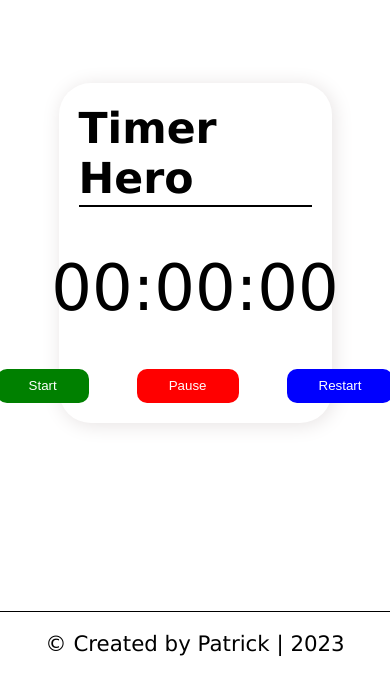
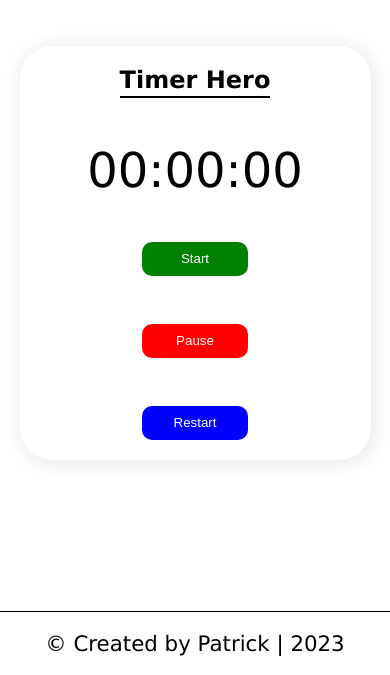
Before and after one commit to BaldezPatrick/timer-hero, a plain HTML site: page index.html in a window 390 px wide. Shown: the part 169-844 px from the top of the page. Drawn offline with Linux system fonts and the light colour scheme.

Commit message:
styles: Add responsiveness to others screens, such as mobile or tablet

```diff
--- a/styles/timerStyles.css
+++ b/styles/timerStyles.css
@@ -77,3 +77,21 @@ footer {
   align-items: center;
   justify-content: center;
 }
+
+@media screen and (max-width: 600px) {
+  .timer-wrapper {
+    width: 90%;
+  }
+
+  .timer-wrapper h1 {
+    font-size: 1.5rem;
+  }
+
+  .time-wrapper {
+    font-size: 3rem;
+  }
+
+  .buttons-wrapper {
+    flex-direction: column;
+  }
+}
```
